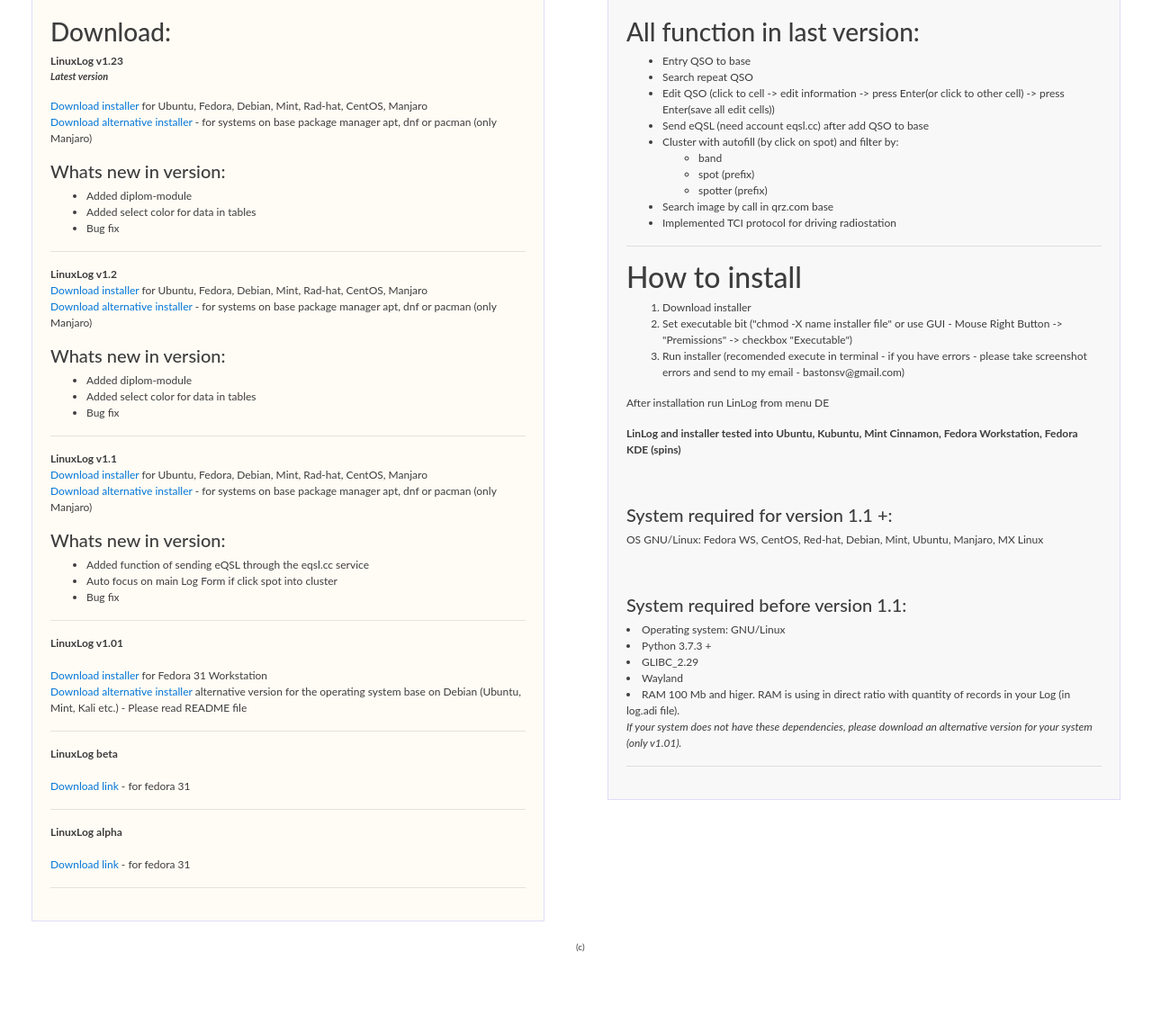
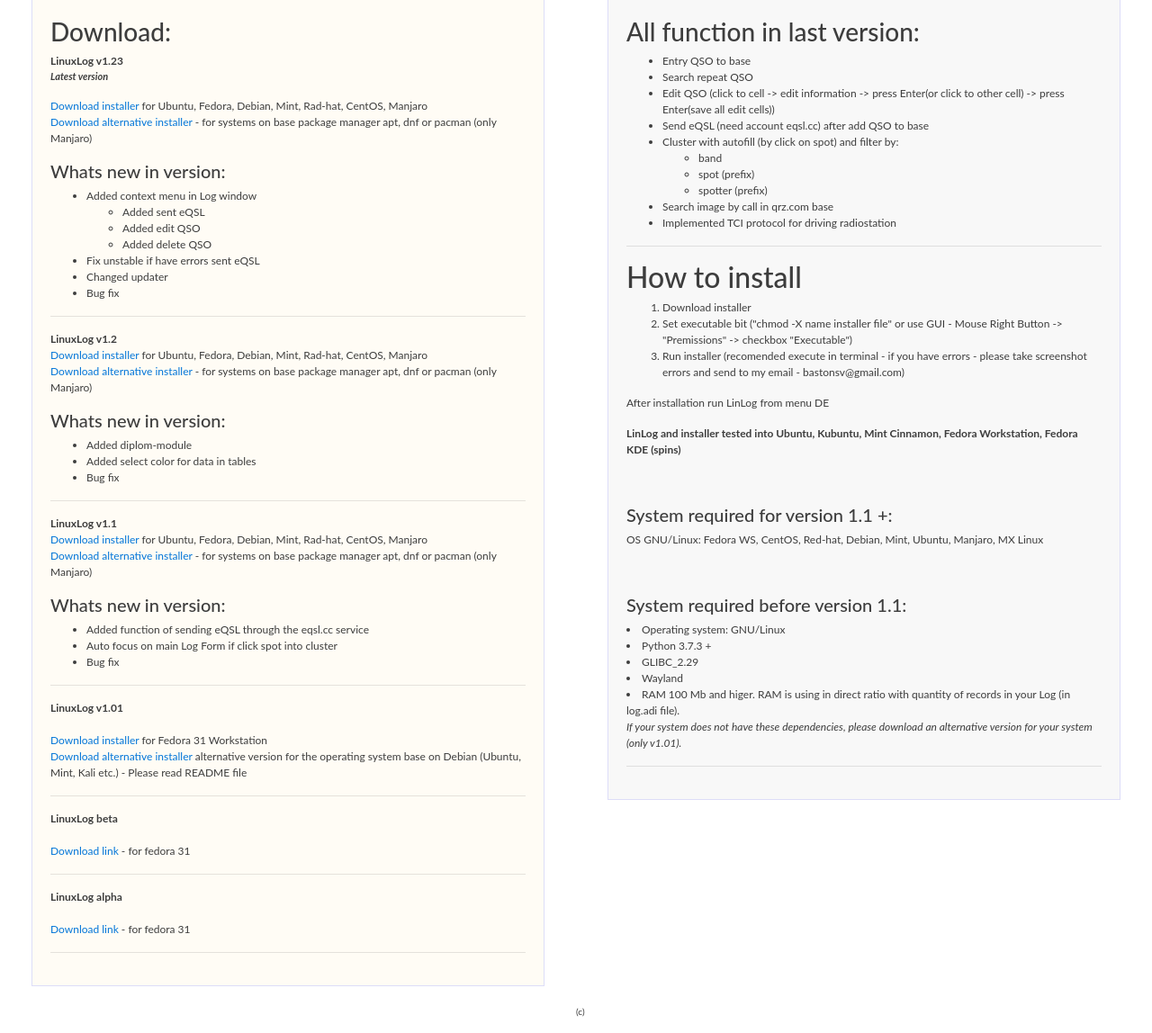
Before and after one commit to bastonc/linlogserver, a Django app: template telnet_server/templates/telnet_server/index.html in a window 1280 px wide. Shown: the part 371-1519 px from the top of the page at 90% size. Before the commit the page ends 1429 px from the top, so only its background shows below. Run offline with Django 3.2, Linux system fonts and the light colour scheme; the template is opened without the code that fills it, so the values that code supplies are empty; some libraries are stand-ins or nearby versions.

Commit message:
edit description new version

```diff
--- a/telnet_server/templates/telnet_server/index.html
+++ b/telnet_server/templates/telnet_server/index.html
@@ -91,8 +91,14 @@
 
 			<h5>Whats new in version:</h5>
 				<ul>
-					<li>Added diplom-module</li>
-					<li>Added select color for data in tables</li>
+					<li>Added context menu in Log window</li>
+					<ul>
+					<li>Added sent eQSL</li>
+					<li>Added edit QSO</li>
+					<li>Added delete QSO</li>
+					</ul>
+					<li>Fix unstable if have errors sent eQSL</li>
+					<li>Changed updater</li>
 					<li>Bug fix</li>
 
 				</ul>
```
